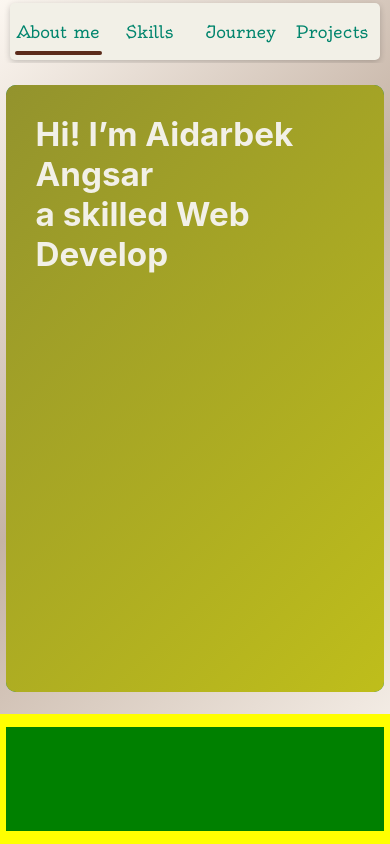
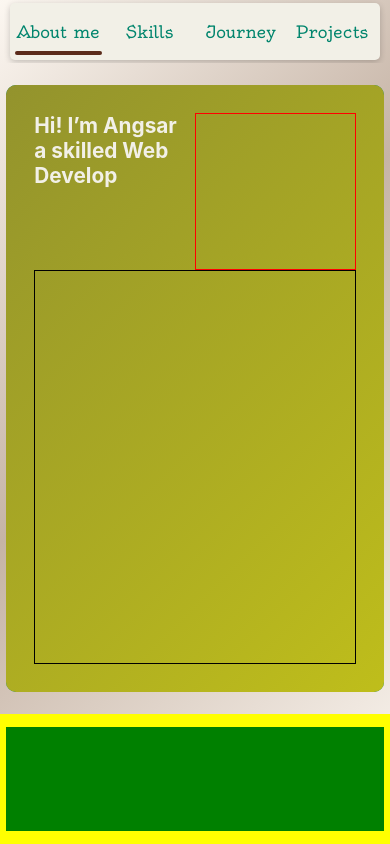
Before and after one commit to ansaraidarbek/personalWebsite, a React (Create React App) app: page / in a window 390 px wide. Built offline with nearby package versions, Linux system fonts and the light colour scheme.

Commit message:
reducers added to check the device and fontSize

```diff
--- a/package.json
+++ b/package.json
@@ -4,6 +4,7 @@
   "version": "0.1.0",
   "private": true,
   "dependencies": {
+    "@reduxjs/toolkit": "^2.2.7",
     "@testing-library/jest-dom": "^5.17.0",
     "@testing-library/react": "^13.4.0",
     "@testing-library/user-event": "^13.5.0",
@@ -14,6 +15,7 @@
     "classnames": "^2.5.1",
     "react": "^18.2.0",
     "react-dom": "^18.2.0",
+    "react-redux": "^9.1.2",
     "react-scripts": "5.0.1",
     "typescript": "^4.9.5",
     "web-vitals": "^2.1.4"
--- a/src/App.tsx
+++ b/src/App.tsx
@@ -1,15 +1,47 @@
 import './App.css';
-import { useRef } from 'react'
+import {useRef, useEffect, useState } from 'react';
 import NavigatorBar from './components/navigator-bar';
 import AboutMeSection from './components/about-me';
 import JourneySection from './components/journey';
 import SkillsSection from './components/skills';
 import ProjectsSection from './components/projects';
 import ContactInformation from './components/contacts';
+import { changeDevice } from './state/deviceType/deviceTypeSlice';
+import { useDispatch } from 'react-redux';
+import { changeFontSize } from './state/fontSize/fontSizeSlice';
 
 function App() {
 
   const contentRef = useRef<HTMLDivElement>(null);
+  const dispatch = useDispatch();
+
+  // if font size is needed
+  // const findFontSize = useCallback(() => {
+  //   const el = document.documentElement;
+  //   const style = window.getComputedStyle(el, null).getPropertyValue('font-size');
+  //   const fontSize = parseFloat(style);
+  //   return fontSize ? fontSize : 16;
+  // }, [])
+
+  // let fontSize:number = useMemo(() => findFontSize(), []);
+
+  // const changeFontSize = useCallback(() => {
+  //   fontSize = findFontSize();
+  // }, [])
+
+
+  useEffect(() => {
+      const checkPage = () => {
+        dispatch(changeDevice());
+        dispatch(changeFontSize());
+      };
+      window.addEventListener('resize', checkPage);
+      return () => {
+          window.removeEventListener('resize', checkPage);
+      };
+  }, []);
+
+
   return (
       <div ref = {contentRef} className="App">
         <NavigatorBar contentRef = {contentRef}/>
--- a/src/components/about-me/aboutMe.module.css
+++ b/src/components/about-me/aboutMe.module.css
@@ -22,7 +22,12 @@
     padding: 0;
 }
 
+.left {
+    border: 1px solid black;
+}
+
 .right {
+    border: 1px solid red;
     grid-row-start: 1;
     grid-row-end: 3;
     grid-column-start: 2;
@@ -45,3 +50,35 @@
         grid-column-end: 3;
     }
 }
+
+@media only screen and (aspect-ratio < 1) {
+    .inner {
+        padding: 1.439rem;
+        grid-template-rows: 8.045rem calc(100% - 8.045rem);
+    }
+
+    .mainText > h1{
+        font-size: 1.067rem;
+    }
+
+    .mainText {
+        grid-row-start: 1;
+        grid-row-end: 2;
+        grid-column-start: 1;
+        grid-column-end: 2;
+    }
+    .right {
+        grid-row-start: 1;
+        grid-row-end: 2;
+        grid-column-start: 2;
+        grid-column-end: 3;
+    }
+
+    .left {
+        grid-row-start: 2;
+        grid-row-end: 3;
+        grid-column-start: 1;
+        grid-column-end: 3;
+    }
+
+}
--- a/src/components/about-me/index.tsx
+++ b/src/components/about-me/index.tsx
@@ -1,7 +1,14 @@
-import CB from '../shared-css-files/contentOuterBox.module.css'
+import { useSelector } from 'react-redux';
+import { RootState } from '../../state/store';
+import CB from '../shared-css-files/contentOuterBox.module.css';
 import AM from './aboutMe.module.css';
-import cx from 'classnames'
-import {useCallback, useEffect, useRef, useState} from 'react'
+import cx from 'classnames';
+import {useEffect, useState} from 'react';
+
+const returnText = (isMobile : boolean, text : string) => {
+    const newText = text.split(' ');
+    return isMobile ? <span>{newText[0]}<br></br>{newText[1]}</span> : <span>{text}</span>;
+};
 
 const AboutMeSection = () => {
     const [loopNum, setLoopNum] = useState(0);
@@ -9,6 +16,8 @@ const AboutMeSection = () => {
     const toRotate = ['Web Developer', 'UI/UX Designer', 'Data Scientist'];
     const [text, setText] = useState('');
     const [delta, setDelta] = useState(300 - Math.random() * 10);
+    const isMobile = useSelector((state:RootState) => state.device.value);
+    console.log(isMobile);
     const period = 1000;
     // const targetTextBoxRef = useRef<HTMLDivElement|null>(null);
     // const targetTextRef = useRef<HTMLDivElement|null>(null);
@@ -66,8 +75,8 @@ const AboutMeSection = () => {
         <div className={cx(CB.inner, AM.outer)}>
             <div className={AM.inner}>
                 <div className={AM.mainText}>
-                    <h1><span>Hi! I’m Aidarbek Angsar</span> <br></br>
-                    a skilled <span className={AM.wrapper}>{text}</span></h1>
+                    <h1><span>{isMobile ? "Hi! I’m Angsar" : "Hi! I’m Aidarbek Angsar"}</span><br></br>
+                    a skilled {returnText(isMobile, text)}</h1>
                 </div>
                 <div className={AM.left}>
                     <p className={AM.brown}></p>
--- a/src/components/contacts/index.tsx
+++ b/src/components/contacts/index.tsx
@@ -1,4 +1,4 @@
-import CI from './contacts.module.css'
+import CI from './contacts.module.css';
 
 const ContactInformation = () => {
     return (
--- a/src/components/navigator-bar/index.tsx
+++ b/src/components/navigator-bar/index.tsx
@@ -1,6 +1,8 @@
-import { useEffect, useRef, useState, RefObject, useCallback, memo } from 'react'
-import NavButton from './navButton'
-import NB from './navigatorBar.module.css'
+import { useEffect, useRef, useState, RefObject, useCallback, memo } from 'react';
+import NavButton from './navButton';
+import NB from './navigatorBar.module.css';
+import { useSelector } from 'react-redux';
+import { RootState } from '../../state/store';
 
 interface Store {
     contentTop : string|number;
@@ -20,18 +22,16 @@ const NavigatorBar = memo(({contentRef} : {contentRef : RefObject<HTMLDivElement
     const [scrollStartPosition, setScrollStartPosition] = useState<number | null>(null);
     const [initialScrollTop, setInitialScrollTop] = useState<number>(0);
     const [isDragging, setIsDragging] = useState(false);
-
+    const isMobile = useSelector((state:RootState) => state.device.value);
+    const fontSize = useSelector((state:RootState) => state.fontSize.value);
 
     const clicked = (num:number)=>{
         // console.log('clicked');
         if(contentRef && contentRef.current && scrollTrackOuterRef && scrollTrackOuterRef.current){
-            // find device is heightBased -> mobile
-            const isHeightBased = (contentRef.current.clientHeight / contentRef.current.clientWidth) > 1;
-
             // find display
             let widthDisplay = (contentRef.current.scrollHeight - scrollTrackOuterRef.current.clientHeight);
             let heightDisplay = ((contentRef.current.scrollHeight - (contentRef.current.clientHeight * 0.154)) -  scrollTrackOuterRef.current.clientHeight);
-            const display = isHeightBased ? heightDisplay : widthDisplay;
+            const display = isMobile ? heightDisplay : widthDisplay;
 
             let current = (num / 4) * display;
 
@@ -68,14 +68,9 @@ const NavigatorBar = memo(({contentRef} : {contentRef : RefObject<HTMLDivElement
                         trackWidth : scrollTrackInnerRef.current.clientWidth,
                         thumbWidth : scrollThumbRef.current.clientWidth};
         if (isConsistent(store)) {
-            // find font size
-            const el = document.documentElement;
-            const style = window.getComputedStyle(el, null).getPropertyValue('font-size');
-            const fontSize = parseFloat(style);
-            console.log(fontSize);
 
             // find the percent of tip/ (content - visible content)
-            // const contentheight = isHeightBased ? store.contentHeight : store.contentHeight;
+            // const contentheight = isMobile ? store.contentHeight : store.contentHeight;
             const percent = ((store.contentTop)  / (store.contentHeight - store.clientHeight));
 
             // obtain width of track - thumb
--- a/src/components/projects/index.tsx
+++ b/src/components/projects/index.tsx
@@ -1,4 +1,4 @@
-import CB from '../shared-css-files/contentOuterBox.module.css'
+import CB from '../shared-css-files/contentOuterBox.module.css';
 import PP from './projects.module.css';
 
 const ProjectsSection = () => {
--- a/src/components/skills/index.tsx
+++ b/src/components/skills/index.tsx
@@ -1,4 +1,4 @@
-import CB from '../shared-css-files/contentOuterBox.module.css'
+import CB from '../shared-css-files/contentOuterBox.module.css';
 import SP from './skills.module.css';
 
 const SkillsSection = () => {
--- a/src/index.tsx
+++ b/src/index.tsx
@@ -1,11 +1,14 @@
-import React from 'react';
 import ReactDOM from 'react-dom/client';
 import './index.css';
 import App from './App';
+import { Provider} from 'react-redux';
+import { store } from './state/store';
 
 const root = ReactDOM.createRoot(
   document.getElementById('root') as HTMLElement
 );
 root.render(
+  <Provider store={store}>
     <App />
+  </Provider>
 );
--- /dev/null
+++ b/src/state/deviceType/deviceTypeSlice.ts
@@ -0,0 +1,34 @@
+import { createSlice } from "@reduxjs/toolkit";
+
+
+interface DeviceState {
+    value: boolean;
+}
+
+const handleDevice = () => {
+  if (window) {
+    const { innerWidth: width, innerHeight: height } = window;
+    return (height / width) > 1;
+  }
+  return false;
+};
+
+const initialState: DeviceState = {
+    value: handleDevice(),
+};
+
+const DeviceSlice = createSlice({
+    name: 'device',
+    initialState,
+    reducers: {
+      changeDevice: (state) => {
+        const isMobile = handleDevice();
+        if (isMobile !== state.value) {
+          state.value = isMobile;
+        }
+      }
+    }
+});
+
+export const { changeDevice } = DeviceSlice.actions;
+export default DeviceSlice.reducer;
--- /dev/null
+++ b/src/state/fontSize/fontSizeSlice.ts
@@ -0,0 +1,34 @@
+import { createSlice } from "@reduxjs/toolkit";
+
+
+interface fontSizeState {
+    value: number;
+}
+
+const findFontSize = () => {
+  // find font size
+  const el = document.documentElement;
+  const style = window.getComputedStyle(el, null).getPropertyValue('font-size');
+  const fontSize = parseFloat(style);
+  return fontSize ? fontSize : 16;
+}
+
+const initialState: fontSizeState = {
+    value: findFontSize(),
+};
+
+const fontSizeSlice = createSlice({
+    name: 'fontSize',
+    initialState,
+    reducers: {
+        changeFontSize: (state) => {
+        const newFontSize = findFontSize();
+        if (newFontSize !== state.value) {
+          state.value = newFontSize;
+        }
+      }
+    }
+});
+
+export const { changeFontSize } = fontSizeSlice.actions;
+export default fontSizeSlice.reducer;
--- /dev/null
+++ b/src/state/store.ts
@@ -0,0 +1,13 @@
+import { configureStore } from "@reduxjs/toolkit";
+import deviceReducer from './deviceType/deviceTypeSlice'
+import fontSizeReducer from "./fontSize/fontSizeSlice";
+
+export const store = configureStore({
+    reducer: {
+        device : deviceReducer,
+        fontSize : fontSizeReducer
+    }
+})
+
+export type RootState = ReturnType<typeof store.getState>;
+export type AppDispatch = typeof store.dispatch;
```
Also changed, not shown: src/images/mainPhoto.jpg (added), 1 other file (tests, documents, lock files or other folders). Lines whose indentation alone changed are shown as unchanged.
